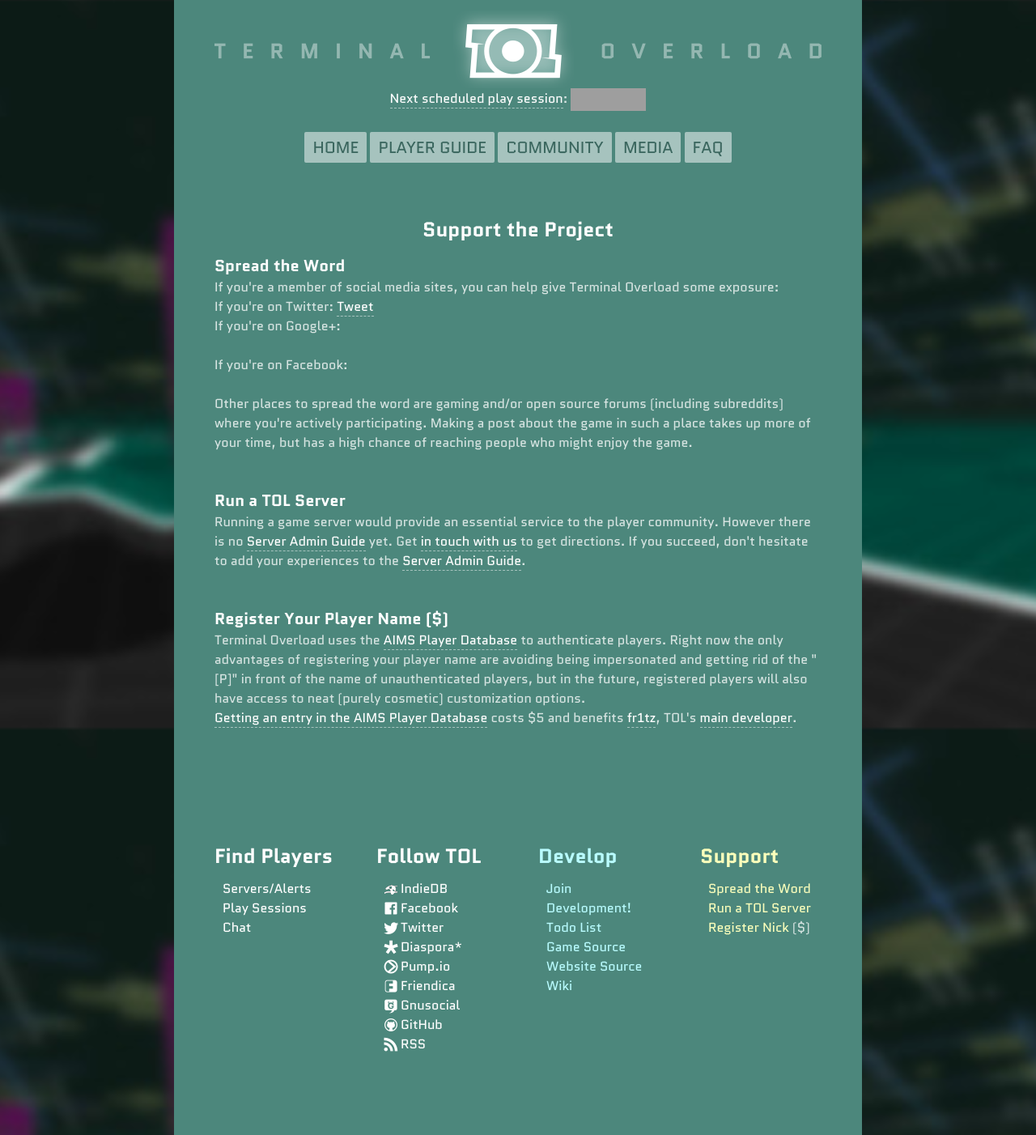
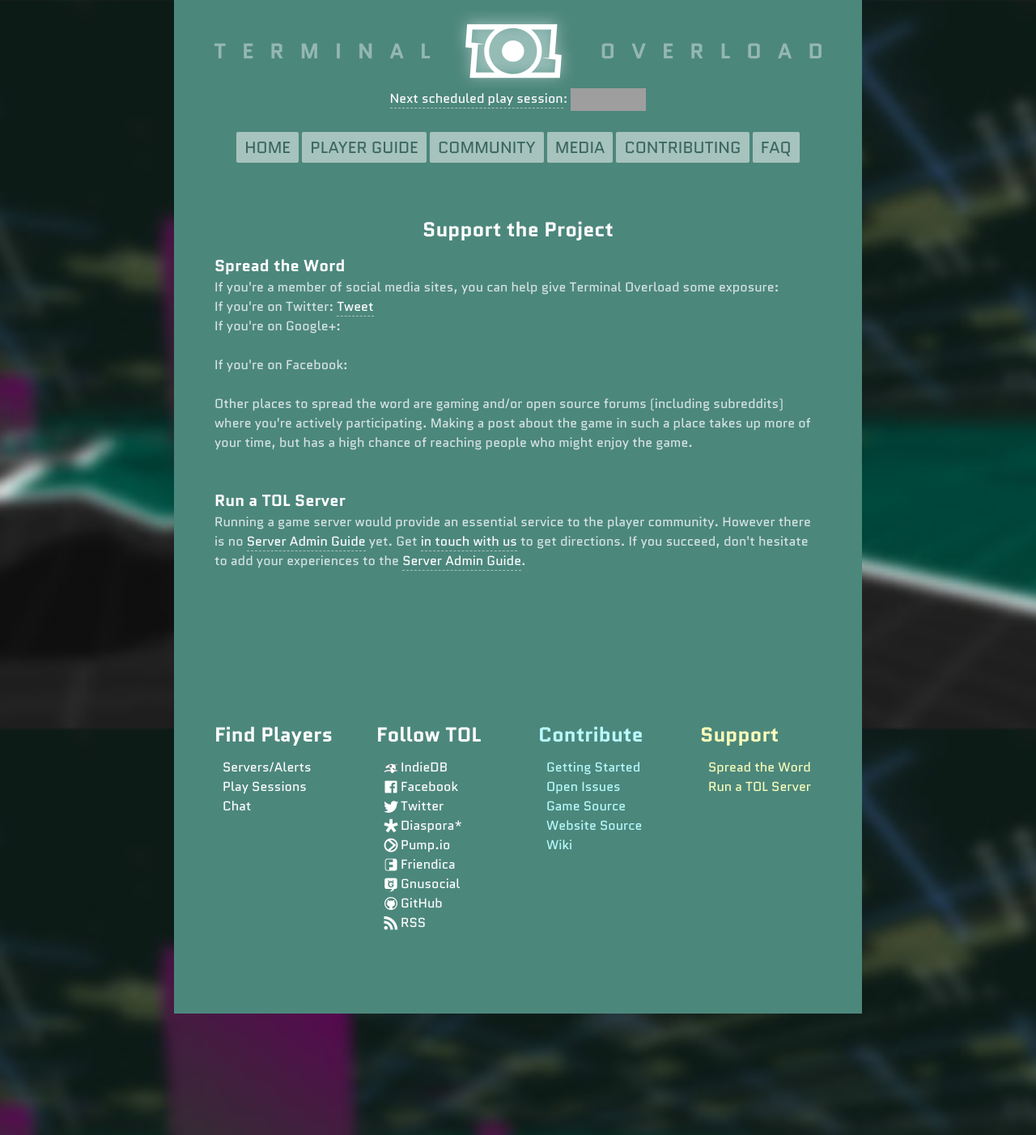
Before and after one commit to fr1tz/terminal-overload.org, a Jekyll site: the page built from support.md, in a window 1280 px wide. Shown: the whole page at 81% size. Built offline with Jekyll 4.4.1, drawn with Linux system fonts in a browser that asks for light colours; comment, search, counter and statistics services are not loaded; grey boxes are pictures that could not be loaded.

Commit message:
Next iteration of website

```diff
--- a/_config.yml
+++ b/_config.yml
@@ -16,5 +16,7 @@
    url: /community/
  - title: Media
    url: /media/
+ - title: Contributing
+   url: /contributing/
  - title: FAQ
    url: /faq/
--- a/_includes/footer.html
+++ b/_includes/footer.html
@@ -25,10 +25,10 @@
   </div>
 
   <div class="column joinus">
-    <h1>Develop</h1>
+    <h1>Contribute</h1>
       <ul>
-        <li><a href="/joindev">Join Development!</a></li>
-        <li><a href="https://github.com/fr1tz/terminal-overload/issues">Todo List</a></li>
+        <li><a href="/contributing">Getting Started</a></li>
+        <li><a href="https://github.com/fr1tz/terminal-overload/issues">Open Issues</a></li>
         <li><a href="https://github.com/fr1tz/terminal-overload">Game Source</a></li>
         <li><a href="https://github.com/fr1tz/terminal-overload.org">Website Source</a></li>
         <li><a href="https://github.com/fr1tz/terminal-overload/wiki">Wiki</a></li>
@@ -40,7 +40,6 @@
       <ul>
         <li><a href="/support#spreadtheword">Spread the Word</a></li>
         <li><a href="/support#runserver">Run a TOL Server</a></li>
-        <li><a href="/support#registernick">Register Nick</a> ($)</li>
       </ul>
   </div>
 
--- a/support.md
+++ b/support.md
@@ -49,15 +49,3 @@
 Server Admin Guide</a>.
 </div>
 <br/>
-
-## <a name="registernick"></a>Register Your Player Name ($)
-<div>Terminal Overload uses the <a href="http://aims.wasted.ch">AIMS Player Database</a>
-to authenticate players. Right now the only advantages of registering your player name
-are avoiding being impersonated and getting rid of the "[P]" in front
-of the name of unauthenticated players, but in the future, registered players
-will also have access to neat (purely cosmetic) customization options.<br/>
-<a href="http://aims.wasted.ch">Getting an entry in the AIMS Player Database</a>
-<b>costs $5</b> and benefits <a href="https://github.com/fr1tz">fr1tz</a>, TOL's
-<a href="https://github.com/fr1tz/terminal-overload/graphs/contributors">
-main developer</a>.
-</div>
```
Also changed, not shown: contributing.md (added, +45 -0 lines), faq.md (+3 -4 lines), guide.md (+28 -0 lines), index.html (+5 -4 lines), 1 other file.
